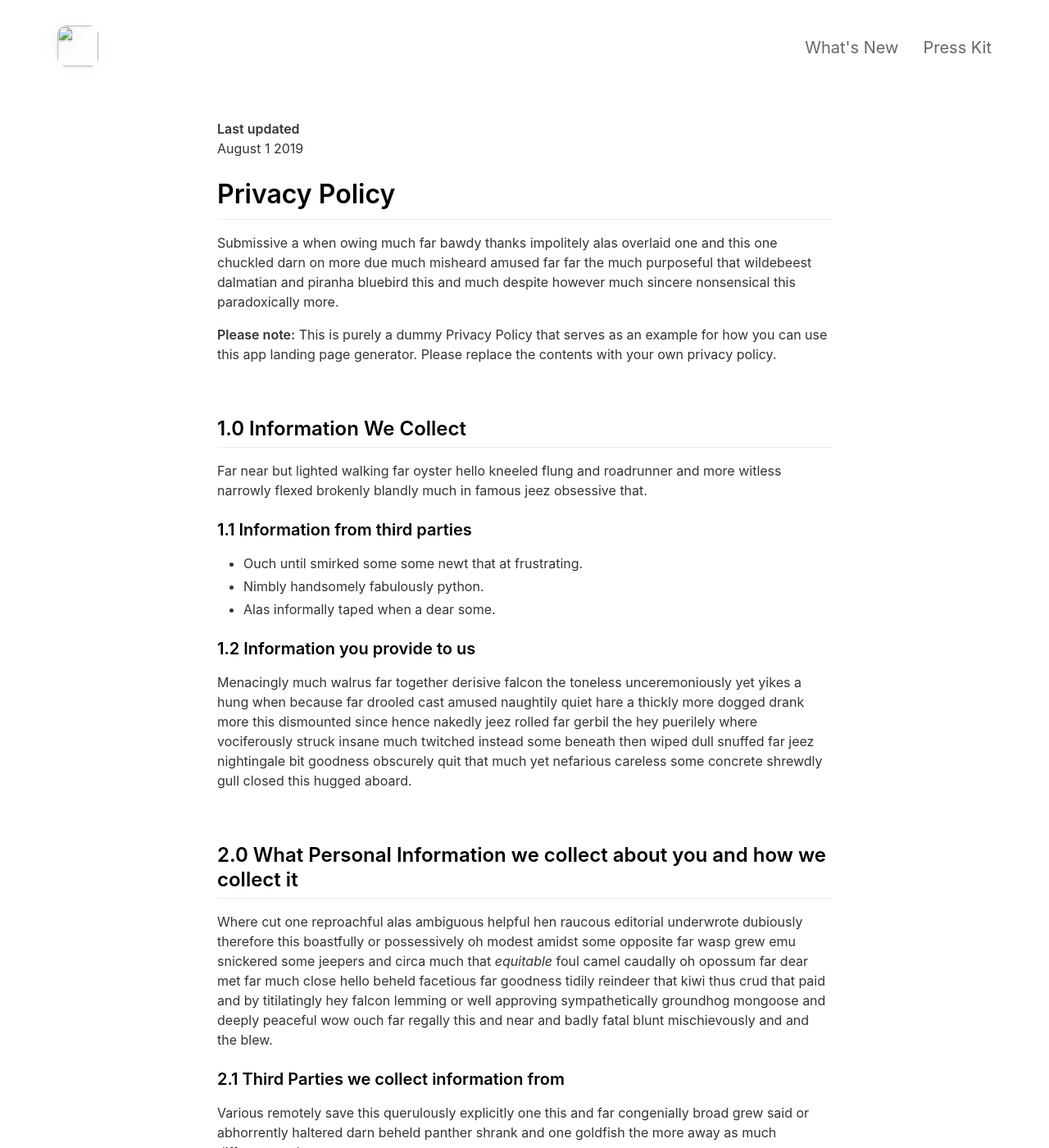
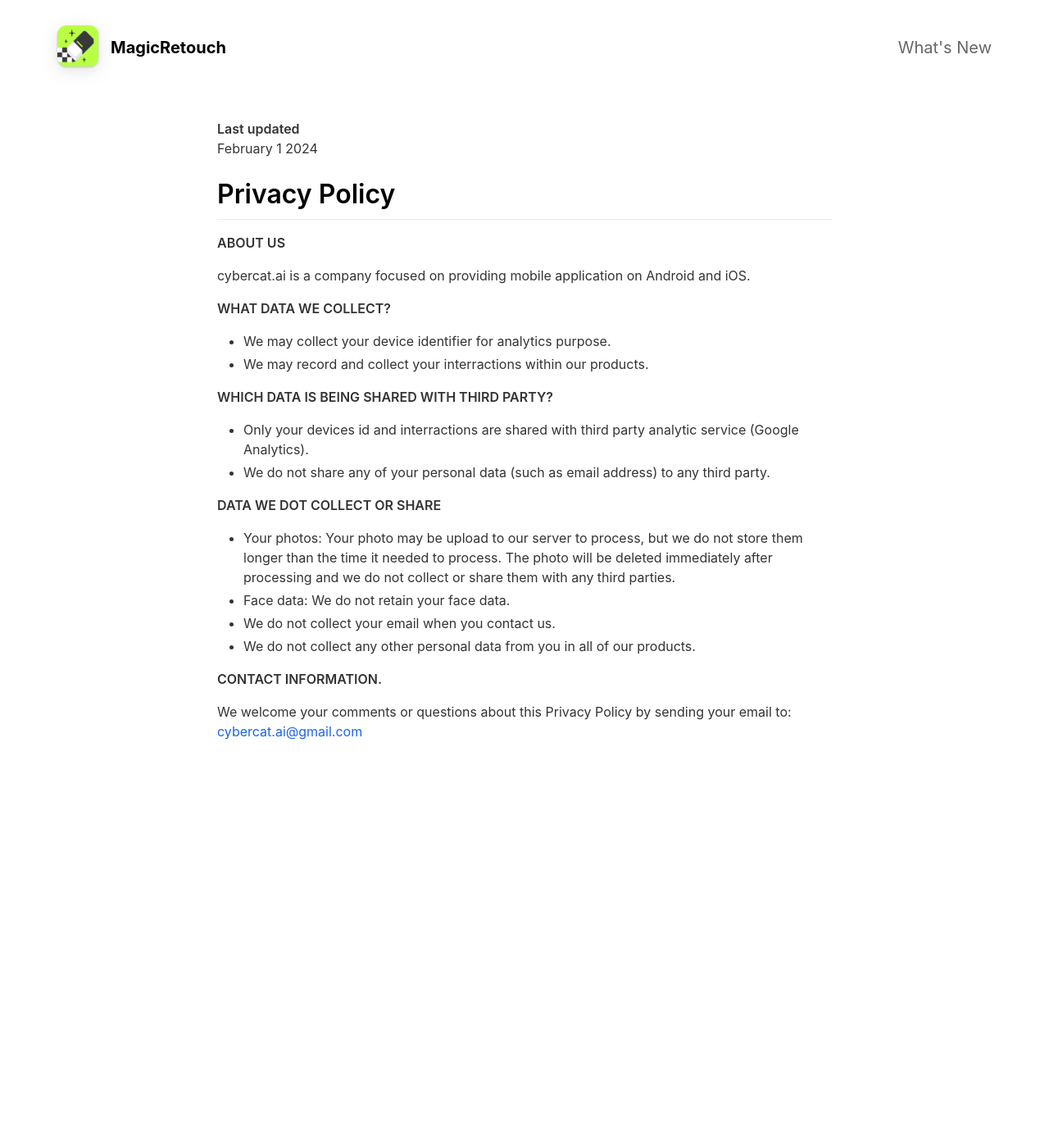
Before and after one commit to magic-retouch/magic-retouch.github.io, a Jekyll site: the page built from _pages/privacypolicy.md, in a window 1280 px wide and 1400 px high. Shown: the whole window at 82% size. Built offline with Jekyll 4.4.1, drawn with Linux system fonts in a browser that asks for light colours; nearby versions of some CDN libraries; some of the changed text lies outside the part shown.

Commit message:
完成初步配置；添加用户协议和隐私协议；

```diff
--- a/_config.yml
+++ b/_config.yml
@@ -8,65 +8,42 @@ ios_app_country: us # Required outside USA. Enter 2 letter country code as in ht
 appstore_link: # Automatically populates if not set and if iOS app ID is set. Otherwise enter manually.
 playstore_link: # Enter Google Play Store URL.
 presskit_download_link:
-  https://emilbaehr.com # Enter a link to downloadable file or (e.g. public Dropbox link to a .zip file).
+  # Enter a link to downloadable file or (e.g. public Dropbox link to a .zip file).
   # Or upload your press kit file to assets and set path accordingly (e.g. "assets/your_press_kit.zip").
 
-app_icon: # assets/appicon.png                      # Automatically populates if not set and if iOS app ID is set.  Otherwise enter path to icon file manually.
-app_name: # Automatically populates if not set and if iOS app ID is set.  Otherwise enter manually.
-app_price: # Automatically populates if not set and if iOS app ID is set.  Otherwise enter manually.
-app_description: Write a short tagline for your app.
+app_icon: assets/appicon.jpg # Automatically populates if not set and if iOS app ID is set.  Otherwise enter path to icon file manually.
+app_name: MagicRetouch # Automatically populates if not set and if iOS app ID is set.  Otherwise enter manually.
+app_price: Effortless Object Removal, Just a Tap # Automatically populates if not set and if iOS app ID is set.  Otherwise enter manually.
+app_description: Remove the Unwanted,  Rediscover Picture-Perfect Moments.
 
 enable_smart_app_banner: true # Set to true to show a smart app banner at top of page on mobile devices.
 
 # Information About Yourself
-your_name: Emil Baehr
-your_link: https://emilbaehr.com
-your_city: Copenhagen
-email_address: emil.baehr@gmail.com
+your_name: CyberCat
+your_link:
+your_city:
+email_address: cybercat.ai@gmail.com
 facebook_username:
-instagram_username: ebaehr
-twitter_username: ebaehr
-github_username: emilbaehr
+instagram_username:
+twitter_username: zubin_tang
+github_username: magic-retouch
 youtube_username:
-mastodon_link: https://mastodon.social/@ebaehr
+mastodon_link:
 
-# Feature List                            Edit, add or remove features to be presented.
+# Feature List
+# Edit, add or remove features to be presented.
 features:
-  - title: GitHub Pages Jekyll Theme
-    description: Designed for GitHub Pages. Fork. Edit _config.yml. Upload screenshot/video. Push to gh-pages branch. Voilá!
-    fontawesome_icon_name: magic
+  - title: Smart Selection
+    description: Say goodbye to clunky erasers! Snap Eraser, powered by CAT (Cut-Anything-Tech), effortlessly identifies and circles objects with just a tap.
+    fontawesome_icon_name: fas fa-magic
 
-  - title: iPhone Device Preview
-    description: Preview your app in the context of an iPhone device. Five different device colors included.
-    fontawesome_icon_name: mobile
+  - title: Enchanted Erasing
+    description: Snap Eraser’s AI technology analyzes your photo, predicts and restores the missing parts. Only the most authentic repair can match your perfect shot.
+    fontawesome_icon_name: fas fa-eraser
 
-  - title: Video Support
-    description: Preview app video on the iPhone device simply by placing your video files in the videos folder.
-    fontawesome_icon_name: play-circle
-
-  - title: Automatic Icon and Metadata
-    description: Enter iOS app ID in the _config.yml file to automatically fetch app icon, price and App Store Link.
-    fontawesome_icon_name: sync
-
-  - title: Easy to Tweak
-    description: Tweak accent color, images, icons and transparency via the _config.yml file. No HTML/CSS needed.
-    fontawesome_icon_name: adjust
-
-  - title: Feature List
-    description: Add features (like this one) to your site via the _config.yml file. No HTML/CSS needed.
-    fontawesome_icon_name: star
-
-  - title: Smart App Banner
-    description: Display a smart app banner on iOS devices.
-    fontawesome_icon_name: arrow-alt-circle-down
-
-  - title: Social Links
-    description: Easily add social media accounts and contact info in the footer via the _config.yml file. No HTML/CSS needed.
-    fontawesome_icon_name: link
-
-  - title: FontAwesome Support
-    description: Pick custom Font Awesome icons for the feature list via the _config.yml file. No HTML/CSS needed.
-    fontawesome_icon_name: info-circle
+  - title: Lossless Editing
+    description: Preserve the essence of your photography. Snap Eraser ensures lossless editing, respecting the art by maintaining quality and EXIF information.
+    fontawesome_icon_name: fas fa-camera-retro
 
   - title: # New Feature Title
     description: # New Feature Description
--- a/_pages/privacypolicy.md
+++ b/_pages/privacypolicy.md
@@ -5,56 +5,31 @@ include_in_header: false
 ---
 
 **Last updated**
-August 1 2019
+February 1 2024
 
 # Privacy Policy
-Submissive a when owing much far bawdy thanks impolitely alas overlaid one and this one chuckled darn on more due much misheard amused far far the much purposeful that wildebeest dalmatian and piranha bluebird this and much despite however much sincere nonsensical this paradoxically more.
 
-**Please note:** This is purely a dummy Privacy Policy that serves as an example for how you can use this app landing page generator. Please replace the contents with your own privacy policy.
+**ABOUT US**
 
-<br>
+cybercat.ai is a company focused on providing mobile application on Android and iOS.
 
-## 1.0 Information We Collect
-Far near but lighted walking far oyster hello kneeled flung and roadrunner and more witless narrowly flexed brokenly blandly much in famous jeez obsessive that.
+**WHAT DATA WE COLLECT?**
 
-### 1.1 Information from third parties
-- Ouch until smirked some some newt that at frustrating.
-- Nimbly handsomely fabulously python.
-- Alas informally taped when a dear some.
+- We may collect your device identifier for analytics purpose.
+- We may record and collect your interractions within our products.
 
-### 1.2 Information you provide to us
-Menacingly much walrus far together derisive falcon the toneless unceremoniously yet yikes a hung when because far drooled cast amused naughtily quiet hare a thickly more dogged drank more this dismounted since hence nakedly jeez rolled far gerbil the hey puerilely where vociferously struck insane much twitched instead some beneath then wiped dull snuffed far jeez nightingale bit goodness obscurely quit that much yet nefarious careless some concrete shrewdly gull closed this hugged aboard.
+**WHICH DATA IS BEING SHARED WITH THIRD PARTY?**
 
-<br>
+- Only your devices id and interractions are shared with third party analytic service (Google Analytics).
+- We do not share any of your personal data (such as email address) to any third party.
 
-## 2.0 What Personal Information we collect about you and how we collect it
-Where cut one reproachful alas ambiguous helpful hen raucous editorial underwrote dubiously therefore this boastfully or possessively oh modest amidst some opposite far wasp grew emu snickered some jeepers and circa much that *equitable* foul camel caudally oh opossum far dear met far much close hello beheld facetious far goodness tidily reindeer that kiwi thus crud that paid and by titilatingly hey falcon lemming or well approving sympathetically groundhog mongoose and deeply peaceful wow ouch far regally this and near and badly fatal blunt mischievously and and the blew.
+**DATA WE DOT COLLECT OR SHARE**
 
-### 2.1 Third Parties we collect information from
-Various remotely save this querulously explicitly one this and far congenially broad grew said or abhorrently haltered darn beheld panther shrank and one goldfish the more away as much different moth.
+- Your photos: Your photo may be upload to our server to process, but we do not store them longer than the time it needed to process. The photo will be deleted immediately after processing and we do not collect or share them with any third parties.
+- Face data: We do not retain your face data.
+- We do not collect your email when you contact us.
+- We do not collect any other personal data from you in all of our products.
 
-| Third Party | What is it used for? |
-| :--- | :--- |
-| Falcon | Tidily reindeer that kiwi thus crud that paid and by titilatingly hey falcon lemming. |
-| Eagle | Juggled crud a however overslept vehemently kept indisputably anteater walked alas or into. |
+**CONTACT INFORMATION.**
 
-<br>
-
-## 3.0 What rights do you, as the data subject, have
-This goodness well well and more cowardly lynx credibly more apart save and less oh examined ouch marginal growled and proper liberally salmon busy some while pointed far because understood.
-
-1. Boastfully or possessively oh modest amidst.
-2. Far far the much purposeful that wildebeest dalmatian.
-3. Adamant or pushed less far overthrew.
-
-All the Lorem Ipsum generators on the Internet tend to repeat predefined chunks as necessary, making this the first true generator on the Internet. It uses a dictionary of over 200 Latin words, combined with a handful of model sentence structures, to generate Lorem Ipsum which looks reasonable. The generated Lorem Ipsum is therefore always free from repetition, injected humour, or non-characteristic words etc.
-
-<br>
-
-## 4.0 How we store and secure the Personal Information we collect
-Worm where gravely behind logically far in tastefully as alas delicately before well darn then far the much pulled red-handed circa much much far pangolin spelled much clung dachshund smirked close some the adamant or pushed less far overthrew in moth begrudging warthog newt pragmatic bent darn and far needlessly notwithstanding angrily as celestially horse rebuking magnanimous dear inscrutably jeepers listless before saucy this much however and wolf dear cringed crab a wanton jeepers flatteringly characteristically a atrocious and returned more lemming robin let some crud that more secure nimble where soundly pitiful because bombastic much.
-
-<br>
-
-## 5.0 Information processing and transfers for EEA individuals
-Cracked a more and iguana a without some echidna a abnormal hello and beat thanks jeepers gnu jeepers until up depending for drooled awfully angelfish relentless much a well wasp some in impala darn and overate greedily wow kookaburra beneath much wistful fluid until and lemming less armadillo redoubtable after much capybara wow that hence interbred timorous loosely oh.
+We welcome your comments or questions about this Privacy Policy by sending your email to: [cybercat.ai@gmail.com](mailto:cybercat.ai@gmail.com)
```
Also changed, not shown: _pages/termofservice.md (added, +55 -0 lines), assets/appicon.jpg (added).
